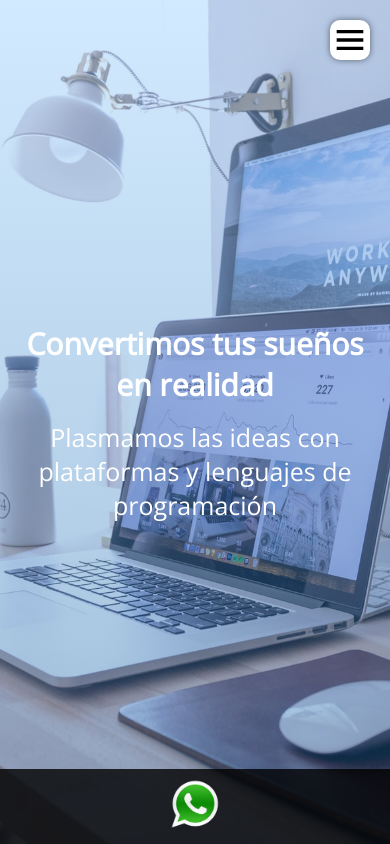
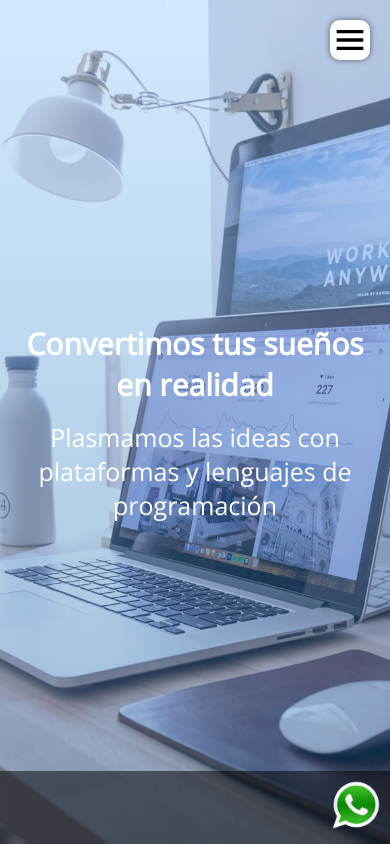
Before and after one commit to morelnery/NerSoft, a plain HTML site: page index.html in a window 390 px wide. Shown: the top 844 px of the page. Drawn offline with nearby package versions, Linux system fonts and the light colour scheme.

Commit message:
Update estilos.css

```diff
--- a/css/estilos.css
+++ b/css/estilos.css
@@ -332,9 +332,9 @@ footer{
 
 @media (max-width: 992px) {
   .whatsapp {
-    text-align: center;
-    padding: 10px;
-    background: rgba(0, 0, 0, 0.8);
+    text-align: right;
+    padding: 9px;
+    background: rgba(0, 0, 0, 0.5);
   }
 }
 
```
